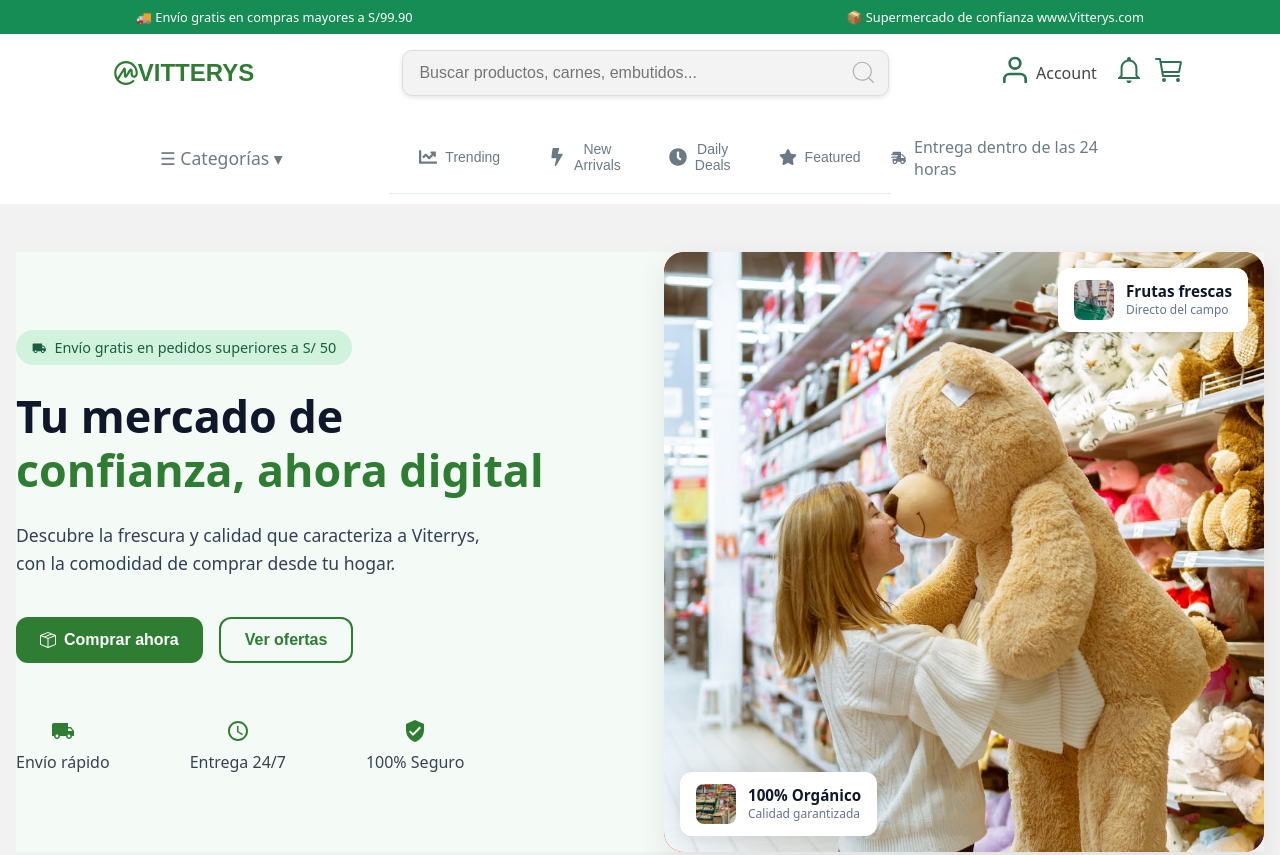
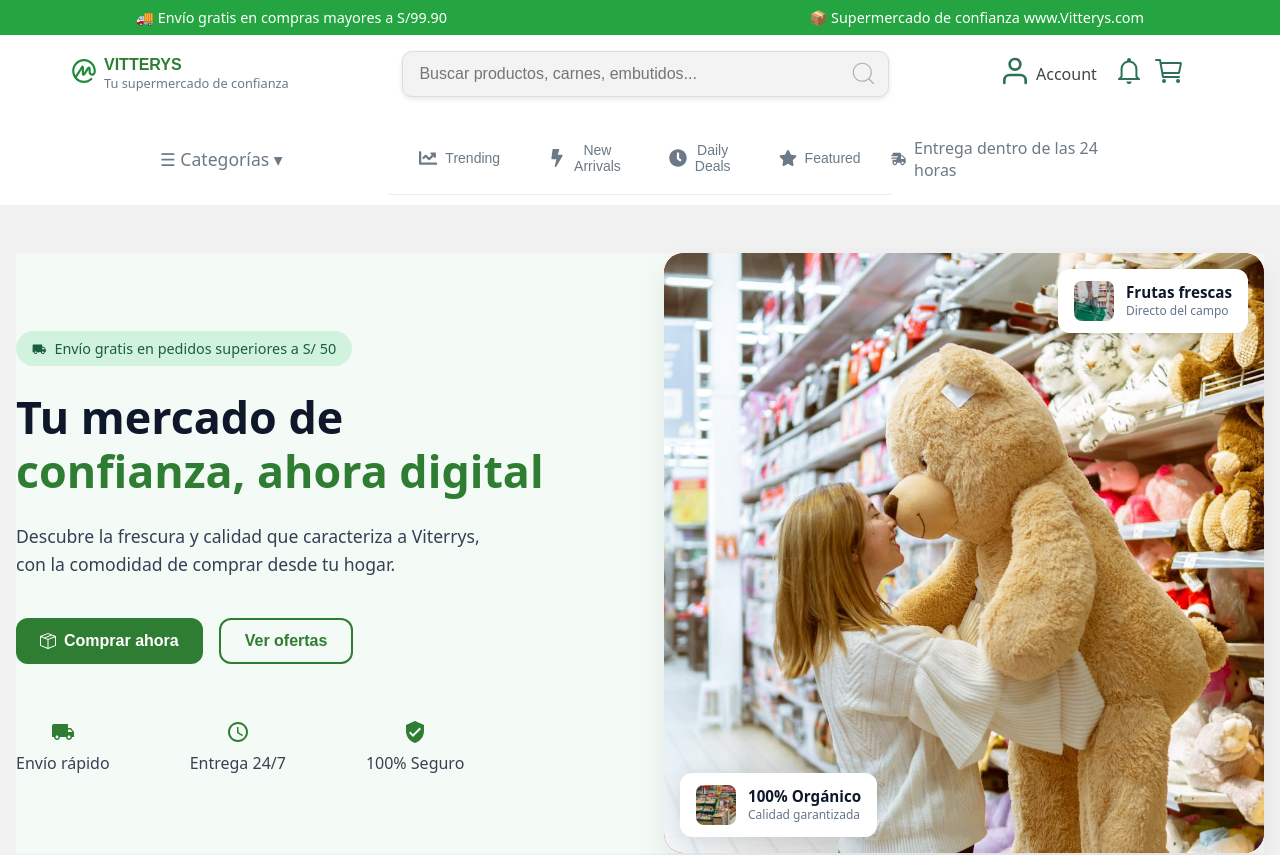
Before and after one commit to Alexander-Salvador/Vittery, a React (Vite) app: page / in a window 1280 px wide. Shown: the top 855 px of the page. Built offline with nearby package versions, Linux system fonts and the light colour scheme.

Commit message:
Chore: optimizing project

```diff
--- a/src/Components/Header/Header.css
+++ b/src/Components/Header/Header.css
@@ -8,14 +8,14 @@
   display: flex;
   align-items: center;
   justify-content: space-between;
-  background-color: #158d55;
+  background-color: #25A541;
   color: white;
   padding: 0.5rem 8.5rem;
 }
 
 .header-delivery-title h3 {
-  font-size: 0.8rem;
-  font-weight: 500;
+  font-size: 0.9rem;
+  font-weight: 400;
 }
 
 .header__main-container {
@@ -24,7 +24,7 @@
   align-items: center;
   grid-template-columns: 1fr 2fr 1fr;
   padding: 1rem 2rem;
-  background-color: white;
+  background-color: rgb(255, 255, 255);
   box-shadow: none;
   transform: translateY(0); /* inicio en su sitio */
   transition: transform 0.3s ease-in-out, box-shadow 0.3s ease-in-out;
--- a/src/Components/Header/Logo/Logo.css
+++ b/src/Components/Header/Logo/Logo.css
@@ -1,9 +1,16 @@
-.nav-logo-container {
-  width: 100%;
-  height: 100%;
+.nav__logo-container {
   display: flex;
   align-items: center;
   justify-content: center;
+}
+
+.nav__logo-grid {
+  display: grid;
+  align-items: center;
+  justify-content: center;
+  /* background-color: #f5f5f5; */
+  grid-template-columns: 2rem 12rem;
+  /* grid-template-rows: 10px 20px; */
 }
 
 .link-no-style {
@@ -12,11 +19,8 @@
   display: inline-block; /* asegura que no rompa el layout */
 }
 
-.nav-logo-title {
-  display: flex;
-  align-items: center;
-  justify-content: center;
-  font-size: 1.5rem;
+.nav__logo-title {
+  font-size: 1rem;
   color: #2e7d32; /* Verde Fresco (Primario) */
   font-weight: 800;
   font-family: sans-serif;
@@ -24,11 +28,18 @@
   transition: color 0.3s ease;
 }
 
+.nav__logo-subtitle {
+  font-size: 0.8rem;
+  color: #6b7a86;
+  font-weight: 400;
+}
+
 .link-no-style:hover .nav-logo-title {
   color: #388e3c; /* Verde Fresco más brillante para hover */
 }
 
-.nav-logo-icon {
+.nav__logo-icon {
   width: 24px;
   height: 24px;
+  color: #1e8a3a;
 }
--- a/src/Components/Header/Logo/Logo.jsx
+++ b/src/Components/Header/Logo/Logo.jsx
@@ -5,12 +5,17 @@ import './Logo.css';
 
 const Logo = () => {
   return (
-    <div className="nav-logo-container">
+    <div className="nav__logo-container">
       <Link to="/" className="link-no-style">
-        <h1 className="nav-logo-title">
-          <SiCoinmarketcap className="nav-logo-icon" />
-          Vitterys
-        </h1>
+        <div className="nav__logo-grid">
+          <div className="nav__logo-container-icon">
+            <SiCoinmarketcap className="nav__logo-icon" />
+          </div>
+          <div className="nav__logo-container-titles">
+            <h1 className="nav__logo-title">Vitterys</h1>
+            <h3 className="nav__logo-subtitle">Tu supermercado de confianza</h3>
+          </div>
+        </div>
       </Link>
     </div>
   );
```
